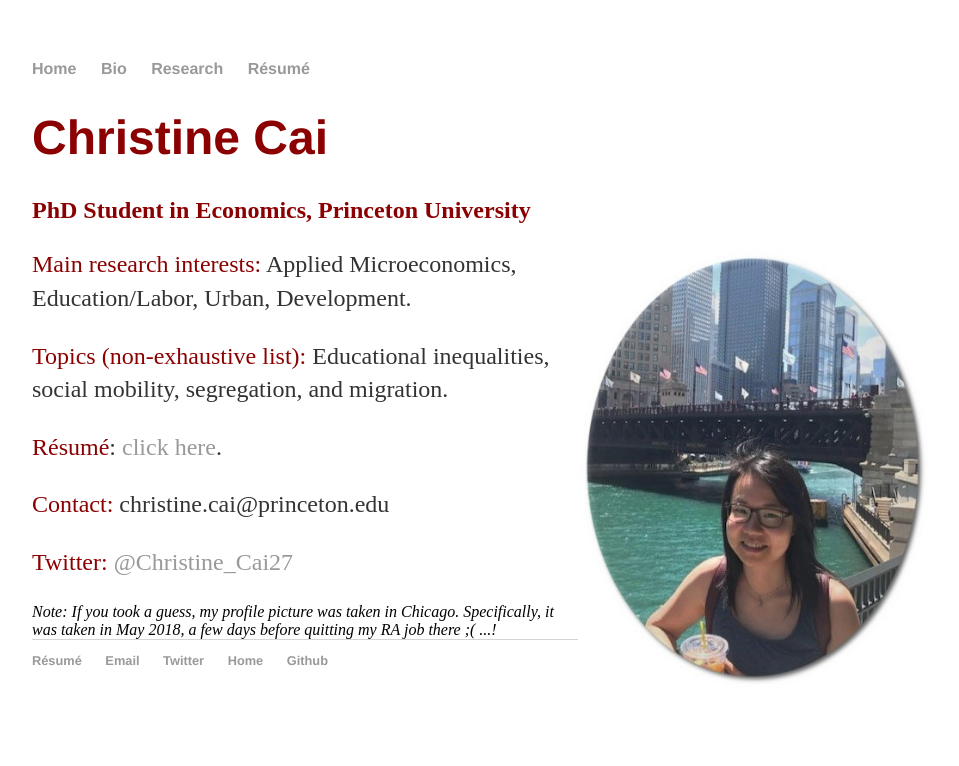
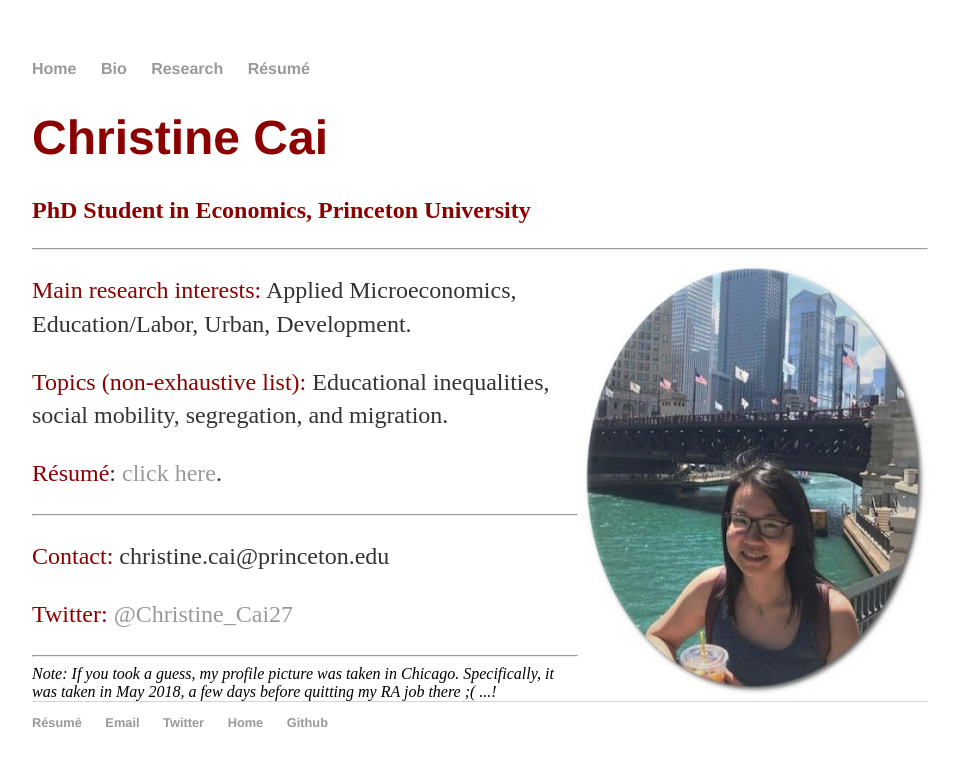
Before and after one commit to christinecai/christinecai.github.io, a Jekyll site: the page built from index.html, in a window 1280 px wide. Shown: the top 766 px of the page, without its empty margins (160-1119 px from the left). Built offline with Jekyll 4.4.1, drawn with Linux system fonts in a browser that asks for light colours.

Commit message:
Update index.html

```diff
--- a/index.html
+++ b/index.html
@@ -10,16 +10,22 @@ title: Christine Cai
 		<p class="lead"><h1><font color="darkred">Christine Cai</font></h1></p>
 		<p><h2><font color="darkred">PhD Student in Economics, Princeton University</font></h2></p>
 
+		<hr />
+
 		<img align="right" src="pix/pic_website.jpg" width="350" height="440" alt="" title="May 2018, Chicago, IL, USA" />
 
-		<p class="tab"><font color="darkred">Main research interests:</font> Applied Microeconomics, Education/Labor, Urban, Development.
-		<p class="tab"><font color="darkred">Topics (non-exhaustive list):</font> Educational inequalities, social mobility, segregation, and migration.</p>
+		<p><font color="darkred">Main research interests:</font> Applied Microeconomics, Education/Labor, Urban, Development.
+		<p><font color="darkred">Topics (non-exhaustive list):</font> Educational inequalities, social mobility, segregation, and migration.</p>
 
-		<p class="tab"><font color="darkred">Résumé</font>: <a href="/resume/resume_website.pdf">click here</a>.</p>
+		<p><font color="darkred">Résumé</font>: <a href="/resume/resume_website.pdf">click here</a>.</p>
 
-		<p class="tab"><font color="darkred">Contact:</font> christine.cai@princeton.edu
+		<hr />
 
-		<p class="tab"><font color="darkred">Twitter:</font> <a href="https://twitter.com/Christine_Cai27">@Christine_Cai27</a></p>
+		<p><font color="darkred">Contact:</font> christine.cai@princeton.edu
+
+		<p><font color="darkred">Twitter:</font> <a href="https://twitter.com/Christine_Cai27">@Christine_Cai27</a></p>
+
+		<hr />
 
 		<em>Note: If you took a guess, my profile picture was taken in Chicago. Specifically, it was taken in May 2018, a few days before quitting my RA job there ;( ...!</em>
 
```
